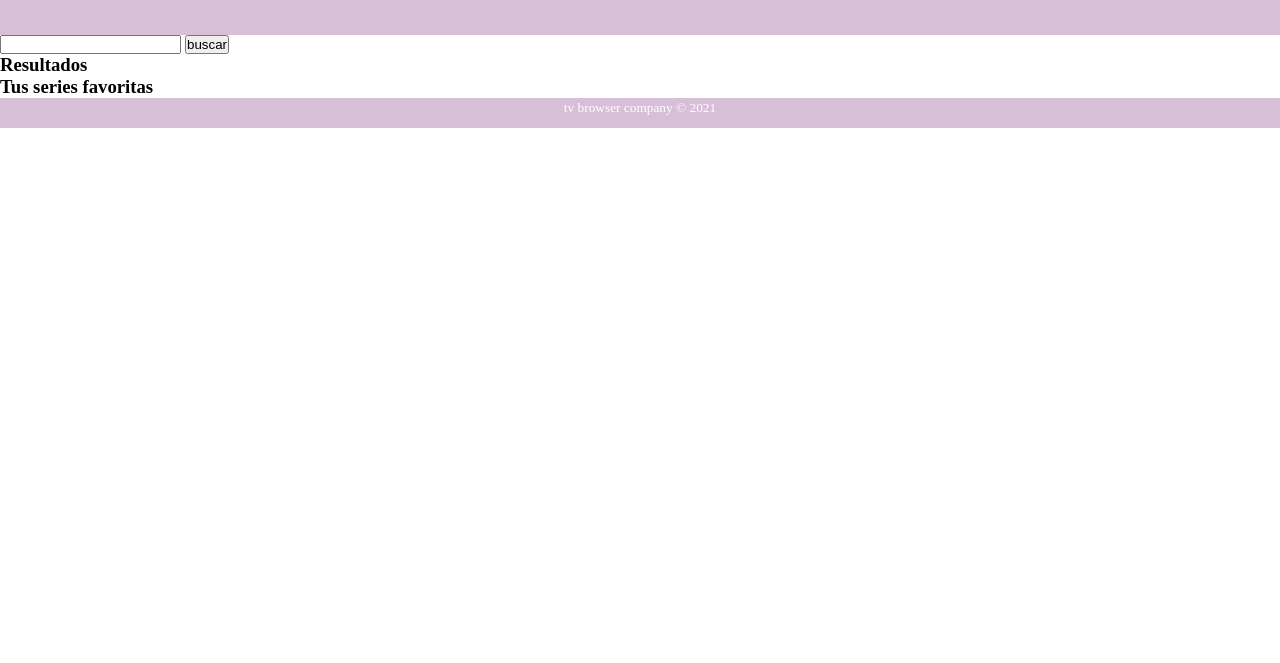
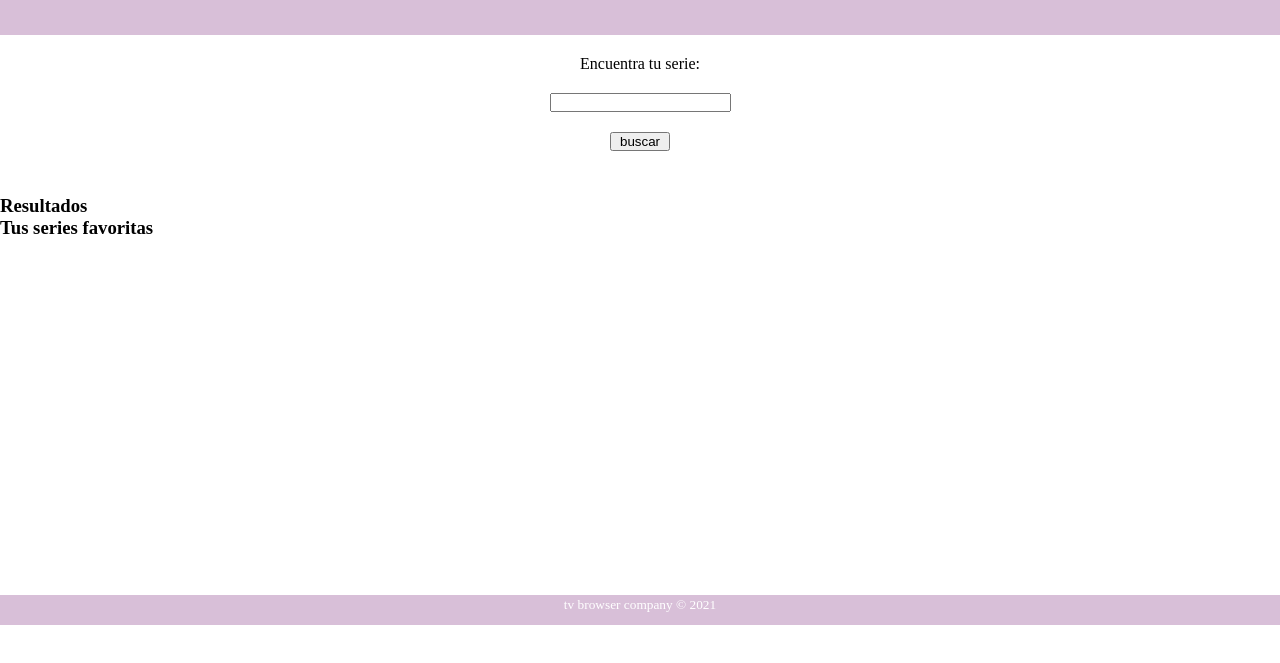
Before and after one commit to Adalab/modulo-2-evaluacion-final-moniLamas, a website: page src/html/index.html in a window 1280 px wide. Shown: the part 85-748 px from the top of the page. Drawn offline with nearby package versions, Linux system fonts and the light colour scheme; files that its build step writes are made by us from their sources.

Commit message:
apply styles page

```diff
--- a/src/html/partials/main.html
+++ b/src/html/partials/main.html
@@ -1,14 +1,14 @@
-<main>
-    <section class="search">
-        <label for="search"></label>
-        <input type="text" name="search" id="search">
+<main class="page">
+    <section class="page__search">
+        <label for="search" class="labelSearch">Encuentra tu serie:</label>
+        <input type="text" class="inputSearch" name="search" id="search">
         <button class="btnSearch">buscar</button>
     </section>
-    <section class="results">
+    <section class="page__results">
         <h3>Resultados</h3>
 
     </section>
-    <aside>
-        <h3>Tus series favoritas</h3>
+    <aside class="page__favorites">
+        <h3 class="fav-title">Tus series favoritas</h3>
     </aside>
 </main>
--- a/src/scss/layout/_page.scss
+++ b/src/scss/layout/_page.scss
@@ -0,0 +1,24 @@
+.page {
+    width: 100%;
+    height: 70vh;
+
+    &__search {
+        height: 160px;
+        display: flex;
+        flex-direction: column;
+        align-items: center;
+
+        .labelSearch {
+            padding: 20px 0;
+        }
+
+        .inputSearch {
+            width: auto;
+        }
+
+        .btnSearch {
+            margin-top: 20px;
+            width: 60px;
+        }
+    }
+}
```
